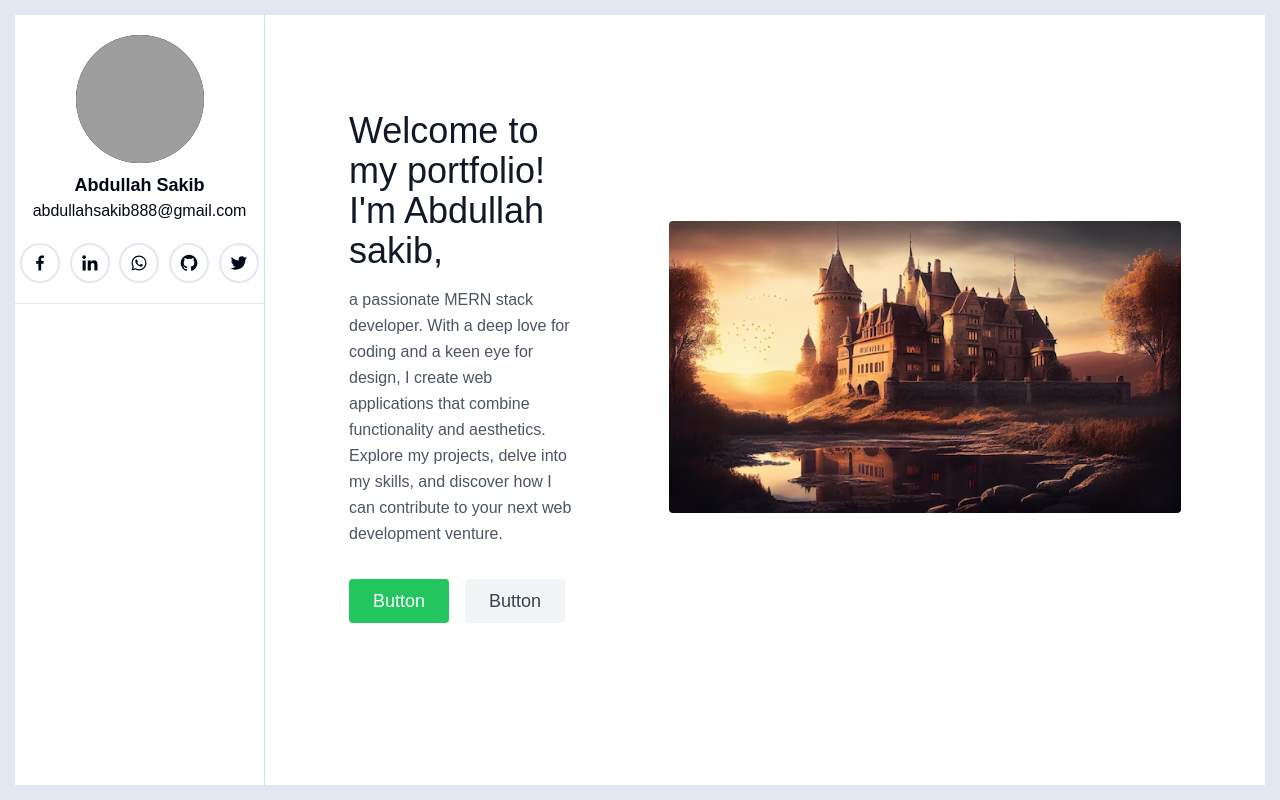
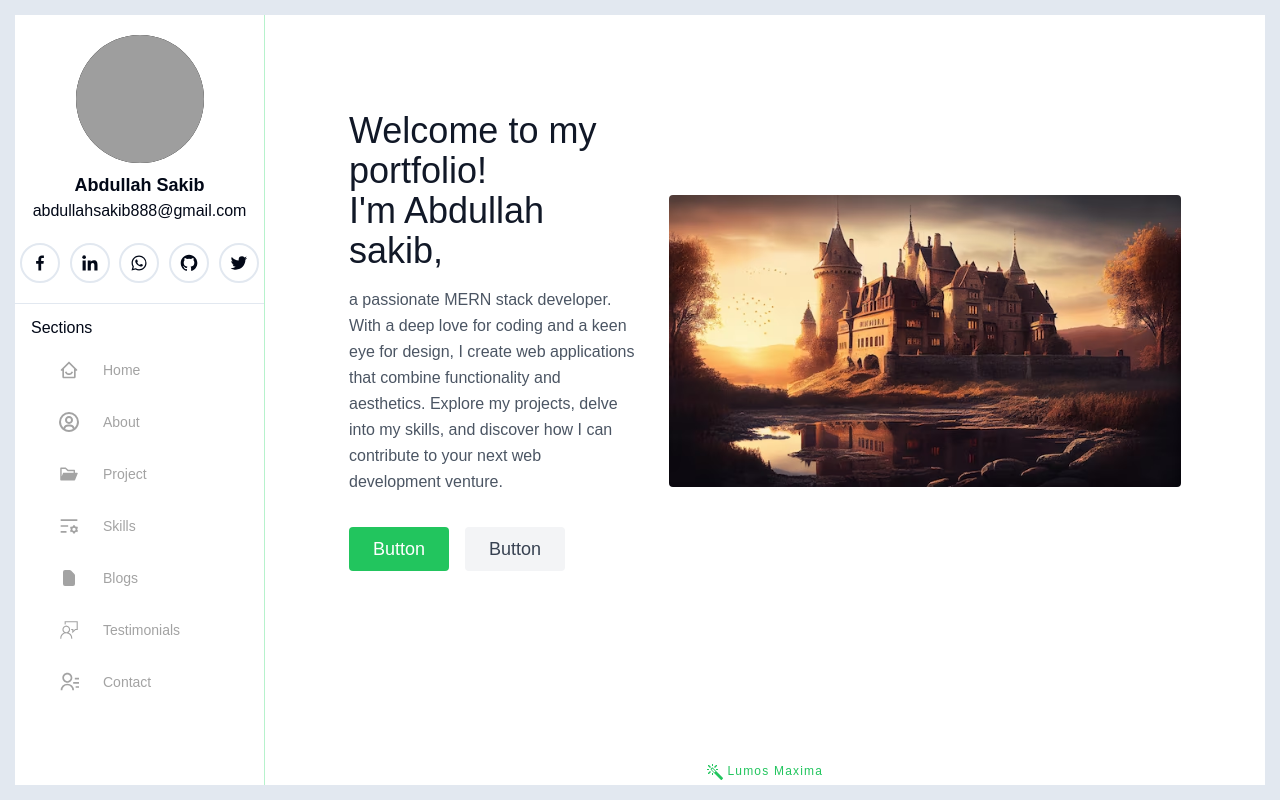
Before and after one commit to Abdullah-Sakib/own-portfolio, a React (Vite) app: page / in a window 1280 px wide. Built offline with nearby package versions, Linux system fonts and the light colour scheme; grey boxes are pictures that could not be loaded; a web font is replaced by a local one.

Commit message:
feat: Customized the section menus

```diff
--- a/index.html
+++ b/index.html
@@ -2,7 +2,7 @@
 <html lang="en">
   <head>
     <meta charset="UTF-8" />
-    <link rel="icon" type="image/svg+xml" href="./public/favicon.ico" />
+    <link rel="icon" type="image/svg+xml" href="/favicon.ico" />
     <!-- google font start -->
     <link rel="preconnect" href="https://fonts.googleapis.com" />
     <link rel="preconnect" href="https://fonts.gstatic.com" crossorigin />
--- a/src/index.css
+++ b/src/index.css
@@ -75,6 +75,7 @@
   body {
     @apply bg-background text-foreground;
     font-family: "Yusei Magic", sans-serif;
+    scroll-behavior: smooth;
   }
 }
 
--- a/src/layout/MainLayout.tsx
+++ b/src/layout/MainLayout.tsx
@@ -9,7 +9,7 @@ const MainLayout = () => {
         <Sidebar />
       </aside>
 
-      <main className="w-[80vw]">
+      <main className="w-[80vw] scroll-smooth">
         <div className="">
           <div className="container">
             <Outlet />
--- a/src/layout/sidebar.tsx
+++ b/src/layout/sidebar.tsx
@@ -5,9 +5,18 @@ import {
   BiLogoWhatsapp,
   BiLogoGithub,
   BiLogoTwitter,
+  BiHomeSmile,
+  BiUserCircle,
 } from "react-icons/bi";
+import { AiFillFolderOpen } from "react-icons/ai";
+import { RiListSettingsLine, RiContactsLine } from "react-icons/ri";
+import { HiDocument } from "react-icons/hi";
+import { VscFeedback } from "react-icons/vsc";
+import { useState } from "react";
 
 const Sidebar = () => {
+  const [active, setActive] = useState("");
+
   return (
     <div>
       <Avatar className="w-32 h-32 bg-black mx-auto mt-5 ">
@@ -19,7 +28,8 @@ const Sidebar = () => {
       </Avatar>
       <h2 className="text-center text-lg font-semibold mt-2">Abdullah Sakib</h2>
       <p className="text-center">abdullahsakib888@gmail.com</p>
-      {/* Social links  */}
+
+      {/* Social links  start*/}
       <div className="flex justify-around py-5 border-b-[1px] ">
         <a href="https://web.facebook.com/abdullah.sakib.77715" target="_blank">
           <div className="p-2 border-2 rounded-full hover:border-green-400 hover:text-green-400 duration-300 cursor-pointer">
@@ -47,6 +57,133 @@ const Sidebar = () => {
           </div>
         </a>
       </div>
+      {/* Social links end*/}
+
+      {/* Section navigations start */}
+      <nav className="mt-3">
+        <h3 className="pl-4">Sections</h3>
+        <ul className="flex flex-col mt-4 text-sm gap-y-6" id="mainNav">
+          <a
+            href="#home"
+            onClick={() => setActive("home")}
+            className={`flex items-center gap-5 pl-10 text-neutral-400 dark:text-neutral-500 `}
+          >
+            <span
+              className={`h-7 w-7 flex justify-center items-center rounded-lg transition-all duration-300  ${
+                active === "home"
+                  ? "bg-emerald-400 text-white"
+                  : "text-neutral-400"
+              } dark:bg-primary `}
+            >
+              <BiHomeSmile className="text-xl" />
+            </span>
+
+            <span>Home</span>
+          </a>
+
+          <a
+            href="#about"
+            onClick={() => setActive("about")}
+            className="flex items-center gap-5 pl-10 text-neutral-400 dark:text-neutral-500"
+          >
+            <span
+              className={`h-7 w-7 flex justify-center items-center rounded-lg transition-all duration-300  ${
+                active === "about"
+                  ? "bg-emerald-400 text-white"
+                  : "text-neutral-400"
+              } dark:bg-primary `}
+            >
+              <BiUserCircle className="text-2xl" />
+            </span>
+            <span>About</span>
+          </a>
+
+          <a
+            href="#project"
+            onClick={() => setActive("project")}
+            className="flex items-center gap-5 pl-10 text-neutral-400 dark:text-neutral-500"
+          >
+            <span
+              className={`h-7 w-7 flex justify-center items-center rounded-lg transition-all duration-300  ${
+                active === "project"
+                  ? "bg-emerald-400 text-white"
+                  : "text-neutral-400"
+              } dark:bg-primary `}
+            >
+              <AiFillFolderOpen className="text-xl" />
+            </span>
+            <span>Project</span>
+          </a>
+
+          <a
+            href="#skills"
+            onClick={() => setActive("skills")}
+            className="flex items-center gap-5 pl-10 text-neutral-400 dark:text-neutral-500"
+          >
+            <span
+              className={`h-7 w-7 flex justify-center items-center rounded-lg transition-all duration-300  ${
+                active === "skills"
+                  ? "bg-emerald-400 text-white"
+                  : "text-neutral-400"
+              } dark:bg-primary `}
+            >
+              <RiListSettingsLine className="text-xl" />
+            </span>
+            <span>Skills</span>
+          </a>
+
+          <a
+            href="#blogs"
+            onClick={() => setActive("blogs")}
+            className="flex items-center gap-5 pl-10 text-neutral-400 dark:text-neutral-500"
+          >
+            <span
+              className={`h-7 w-7 flex justify-center items-center rounded-lg transition-all duration-300  ${
+                active === "blogs"
+                  ? "bg-emerald-400 text-white"
+                  : "text-neutral-400"
+              } dark:bg-primary `}
+            >
+              <HiDocument className="text-xl" />
+            </span>
+            <span>Blogs</span>
+          </a>
+
+          <a
+            href="#testimonials"
+            onClick={() => setActive("testimonials")}
+            className="flex items-center gap-5 pl-10 text-neutral-400 dark:text-neutral-500"
+          >
+            <span
+              className={`h-7 w-7 flex justify-center items-center rounded-lg transition-all duration-300  ${
+                active === "testimonials"
+                  ? "bg-emerald-400 text-white"
+                  : "text-neutral-400"
+              } dark:bg-primary `}
+            >
+              <VscFeedback className="text-xl" />
+            </span>
+            <span>Testimonials</span>
+          </a>
+
+          <a
+            href="#contact"
+            className="flex items-center gap-5 pl-10 text-neutral-400 dark:text-neutral-500"
+          >
+            <span
+              className={`h-7 w-7 flex justify-center items-center rounded-lg transition-all duration-300  ${
+                active === "contact"
+                  ? "bg-emerald-400 text-white"
+                  : "text-neutral-400"
+              } dark:bg-primary `}
+            >
+              <RiContactsLine className="text-xl" />
+            </span>
+            <span>Contact</span>
+          </a>
+        </ul>
+      </nav>
+      {/* Section navigations end */}
     </div>
   );
 };
--- a/src/pageSections/home/home.about-me.tsx
+++ b/src/pageSections/home/home.about-me.tsx
@@ -2,7 +2,7 @@ import { ImMagicWand } from "react-icons/im";
 
 const HomeAboutMe = () => {
   return (
-    <section className="text-gray-600 body-font">
+    <section className="text-gray-600 body-font" id="about">
       <div className="container px-5 py-24 mx-auto">
         <div className="flex flex-col text-center w-full mb-20">
           <h2 className="text-xs text-green-500 tracking-widest font-medium title-font mb-1">
--- a/src/pageSections/home/home.blog.tsx
+++ b/src/pageSections/home/home.blog.tsx
@@ -2,7 +2,7 @@ import hogwarts from "../../assets/hogwarts.avif";
 
 const HomeBlog = () => {
   return (
-    <section className="text-gray-600 body-font">
+    <section className="text-gray-600 body-font" id="blogs">
       <div className="container px-5 py-24 mx-auto">
         <div className="flex flex-wrap w-full mb-20">
           <div className="lg:w-1/2 w-full mb-6 lg:mb-0">
--- a/src/pageSections/home/home.header.tsx
+++ b/src/pageSections/home/home.header.tsx
@@ -2,9 +2,9 @@ import hogwarts from "../../assets/hogwarts.avif";
 
 const HomeHeader = () => {
   return (
-    <section className="text-gray-600 body-font container">
+    <section className="text-gray-600 body-font container" id="home">
       <div className="container mx-auto flex px-5 py-24 md:flex-row flex-col items-center">
-        <div className="lg:flex-grow md:w-1/2 lg:pr-24 md:pr-16 flex flex-col md:items-start md:text-left mb-16 md:mb-0 items-center text-center">
+        <div className="lg:flex-grow md:w-1/2 pr-8 flex flex-col md:items-start md:text-left mb-16 md:mb-0 items-center text-center">
           <h1 className="title-font sm:text-4xl text-3xl mb-4 font-medium text-gray-900">
             Welcome to my portfolio!
             <br className="hidden lg:inline-block" />
--- a/src/pageSections/home/home.projects.tsx
+++ b/src/pageSections/home/home.projects.tsx
@@ -2,7 +2,7 @@ import hogwarts from "../../assets/hogwarts.avif";
 
 const HomeProjects = () => {
   return (
-    <section className="text-gray-600 body-font">
+    <section className="text-gray-600 body-font" id="project">
       <div className="container px-5 py-24 mx-auto">
         <div className="flex flex-wrap w-full mb-20">
           <div className="w-full mb-6 lg:mb-0">
--- a/src/pageSections/home/home.skills.tsx
+++ b/src/pageSections/home/home.skills.tsx
@@ -108,7 +108,7 @@ const HomeSkills = () => {
     },
   ];
   return (
-    <section className="text-gray-600 body-font">
+    <section className="text-gray-600 body-font" id="skills">
       <div className="container px-5 py-24 mx-auto">
         <div className="flex flex-wrap w-full mb-20">
           <div className="lg:w-1/2 w-full mb-6 lg:mb-0">
@@ -119,8 +119,8 @@ const HomeSkills = () => {
           </div>
         </div>
         <div className="flex flex-wrap justify-between gap-3 -m-4 ">
-          {skills.map((skill) => (
-            <div className="w-28 p-4 rounded-lg bg-gray-100">
+          {skills.map((skill, i) => (
+            <div key={i} className="w-28 p-4 rounded-lg bg-gray-100">
               <a className="block h-4/6  relative p-2 overflow-hidden">
                 <img
                   alt="ecommerce"
--- a/src/pageSections/home/home.testimonial.tsx
+++ b/src/pageSections/home/home.testimonial.tsx
@@ -1,6 +1,6 @@
 const HomeTestimonial = () => {
   return (
-    <section className="text-gray-600 body-font">
+    <section className="text-gray-600 body-font" id="testimonials">
       <div className="container px-5 py-24 mx-auto">
         <h1 className="text-3xl font-medium title-font text-gray-900 mb-12 text-center">
           Testimonials
--- a/src/pages/home.tsx
+++ b/src/pages/home.tsx
@@ -7,14 +7,14 @@ import HomeTestimonial from "../pageSections/home/home.testimonial";
 
 const Home = () => {
   return (
-    <>
+    <div>
       <HomeHeader />
       <HomeAboutMe />
+      <HomeProjects />
       <HomeSkills />
-      <HomeProjects />
       <HomeBlog />
       <HomeTestimonial />
-    </>
+    </div>
   );
 };
 
```
